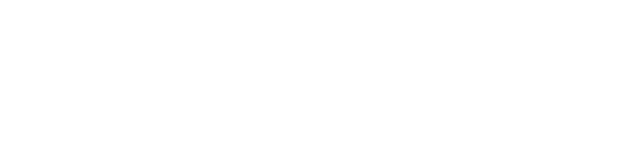
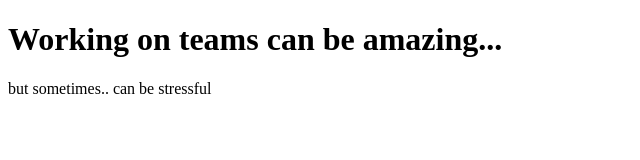
Before and after one commit to 4GeeksAcademy/EU-PT-13-Javier-Git_Example-best-practices, a plain HTML site: page index.html in a window 1280 px wide. Shown: the whole page, without its empty margins (0-640 px from the left). Drawn offline with Linux system fonts and the light colour scheme.

Commit message:
added info to index html

```diff
--- a/index.html
+++ b/index.html
@@ -5,11 +5,14 @@
     <meta charset="UTF-8">
     <meta name="viewport" content="width=device-width, initial-scale=1.0">
     <link rel="stylesheet" href="style.css">
-    <title>Document</title>
+    <title>Team Work</title>
 </head>
 
 <body>
 
+    <h1>Working on teams can be amazing...</h1>
+    <span>but sometimes.. can be stressful</span>
+
 </body>
 
 </html>
```
